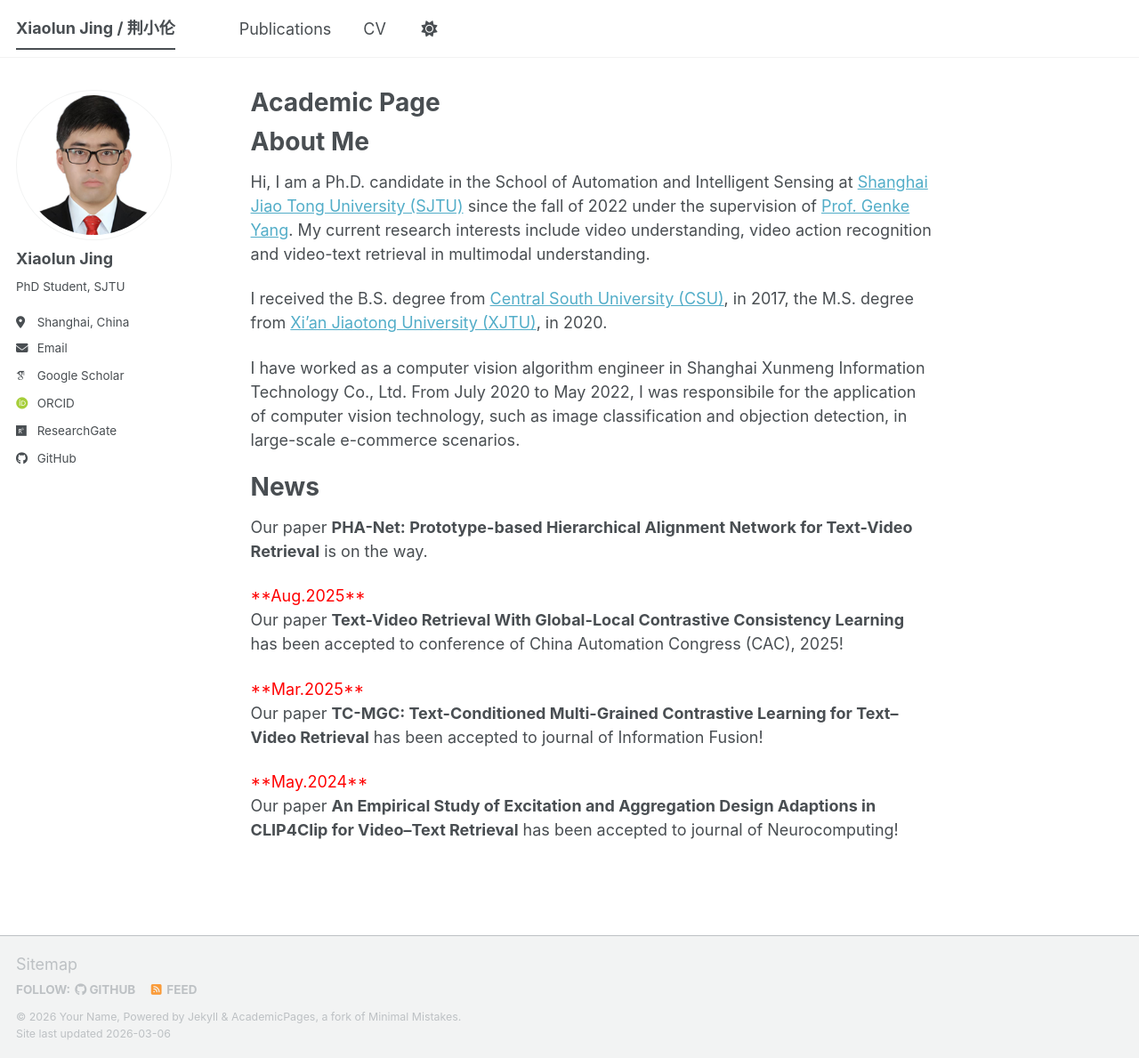
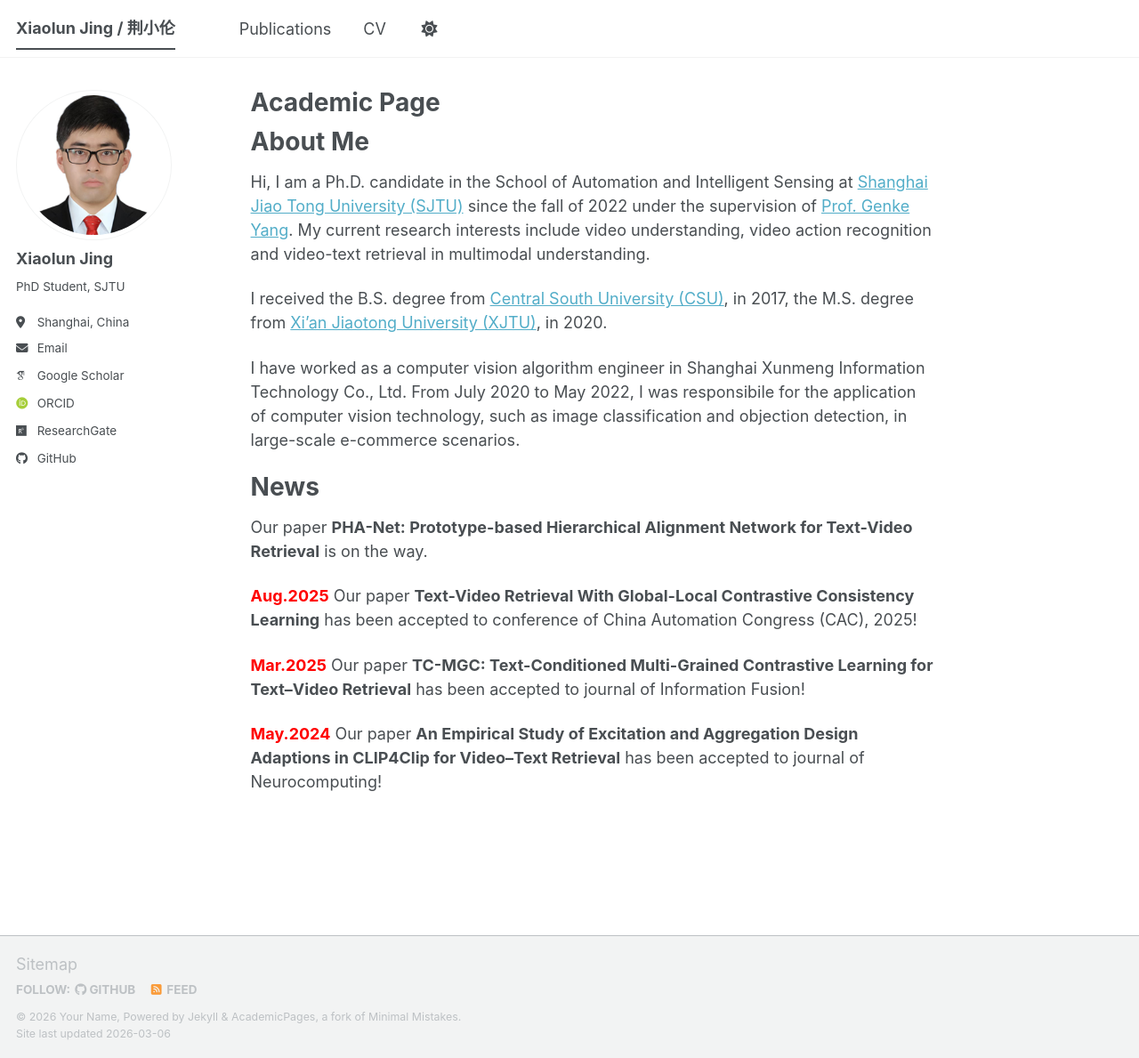
Before and after one commit to JingXiaolun/JingXiaolun.github.io, a Jekyll site: the page built from _pages/about.md, in a window 1280 px wide and 1189 px high. Shown: the whole window at 89% size. Built offline with Jekyll 4.4.1, drawn with Linux system fonts in a browser that asks for light colours; some web fonts are replaced; a script bundle is joined from its source files by our own code; library files that are not in the unit come from our copies.

Commit message:
Update about.md

```diff
--- a/_pages/about.md
+++ b/_pages/about.md
@@ -17,8 +17,8 @@ I have worked as a computer vision algorithm engineer in Shanghai Xunmeng Inform
 # News
 Our paper **PHA-Net: Prototype-based Hierarchical Alignment Network for Text-Video Retrieval** is on the way.
 
-<font color="red">**Aug.2025**</font> Our paper **Text-Video Retrieval With Global-Local Contrastive Consistency Learning** has been accepted to conference of China Automation Congress (CAC), 2025!
+**<font color="red">Aug.2025</font>** Our paper **Text-Video Retrieval With Global-Local Contrastive Consistency Learning** has been accepted to conference of China Automation Congress (CAC), 2025!
 
-<font color="red">**Mar.2025**</font> Our paper **TC-MGC: Text-Conditioned Multi-Grained Contrastive Learning for Text–Video Retrieval** has been accepted to journal of Information Fusion!
+**<font color="red">Mar.2025</font>** Our paper **TC-MGC: Text-Conditioned Multi-Grained Contrastive Learning for Text–Video Retrieval** has been accepted to journal of Information Fusion!
 
-<font color="red">**May.2024**</font> Our paper **An Empirical Study of Excitation and Aggregation Design Adaptions in CLIP4Clip for Video–Text Retrieval** has been accepted to journal of Neurocomputing!
+**<font color="red">May.2024</font>** Our paper **An Empirical Study of Excitation and Aggregation Design Adaptions in CLIP4Clip for Video–Text Retrieval** has been accepted to journal of Neurocomputing!
```
